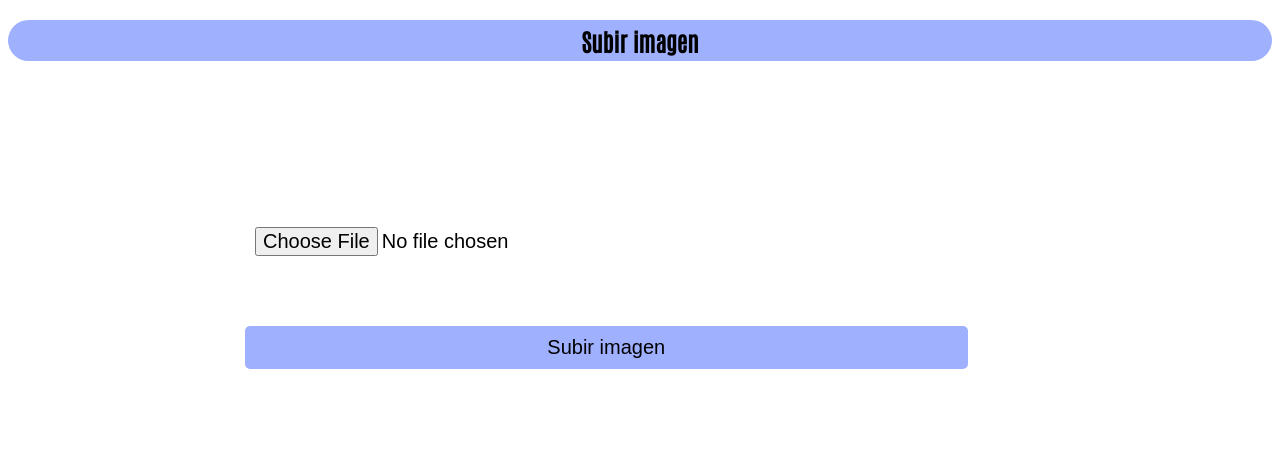
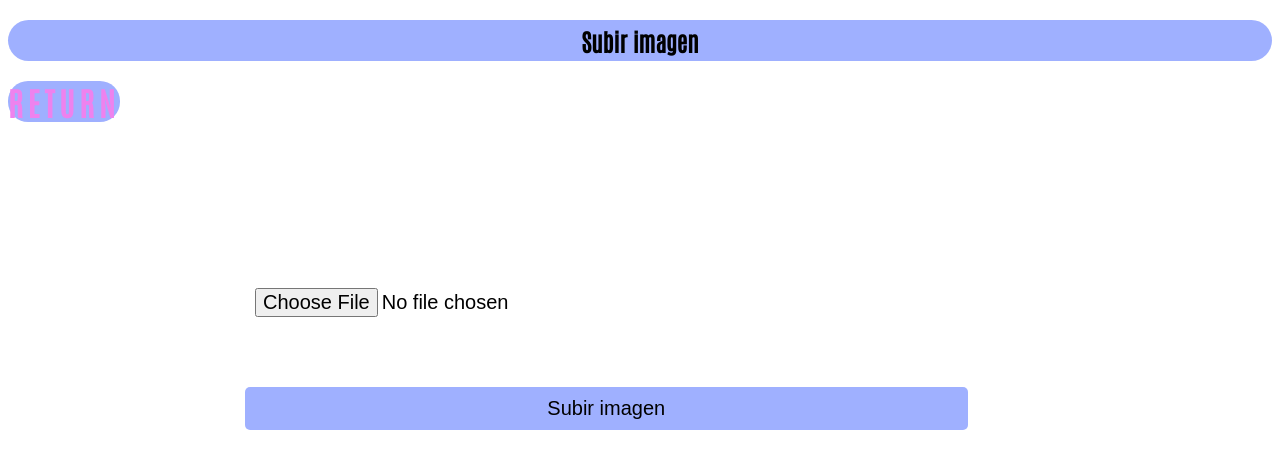
Before and after one commit to Marvin-05/NetCode_Proyect, a Flask app: page /formImage/1 in a window 1280 px wide. Shown: the top 459 px of the page. Run offline with Flask 2, Linux system fonts and the light colour scheme; a user stored in the database is signed in.

Commit message:
mejora de la ruta forImage en app.y para cargar los redirect
se agrego al FormImage.html en los href los id_a para poder cargar los render_template de get y post

```diff
--- a/NetCode_Proyect/application.py
+++ b/NetCode_Proyect/application.py
@@ -177,23 +177,29 @@ def Galeria(id_a):
 @login_required
 def subir(id_a):
 
+    #print(id_a)
+
     if request.method == "POST":
+
+        if not request.files['archivo']:
+            return redirect(f"/formImage/{id_a}")
+
         #Si no existe un archivo
-        if "archivo" not in request.files:
-            return redirect("/FormImage/"+ id_a)
+        #if "archivo" not in request.files:
+         #   return redirect("/FormImage/"+ id_a)
 
         archivo = request.files['archivo']
 
         if archivo.filename == "":
-            return redirect("/FormImage/"+ id_a)
+            return redirect(f"/formImage/{is_a}")
 
         if archivo:
             nombreArchivo = archivo.filename
             archivo.save(os.path.join(app.config["UPLOAD_FOLDER"], nombreArchivo))
-            return redirect("/Almacen/"+ id_a)
+            return redirect(f"/Almacen/{id_a}")
 
         else:
-            return redirect("/FormImage/"+ id_a)
+            return redirect(f"/formImage/{id_a}")
 
     else:
         return render_template("FormImage.html", id_a=id_a)
--- a/NetCode_Proyect/templates/FormImage.html
+++ b/NetCode_Proyect/templates/FormImage.html
@@ -13,7 +13,7 @@
 
     <section>
         <h1>Subir imagen</h1>
-
+        <a href="/Almacen/{{id_a}}">Return</a>
         <form action="/formImage/{{id_a}}" method="post" enctype="multipart/form-data" class="form1">
             <input type="file" name="archivo">
             <button type="submit">Subir imagen</button>
```
